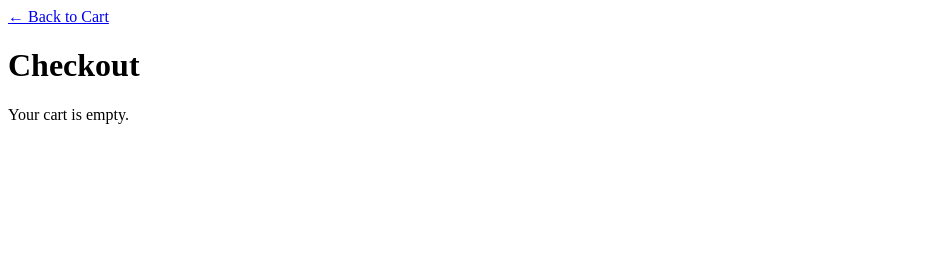
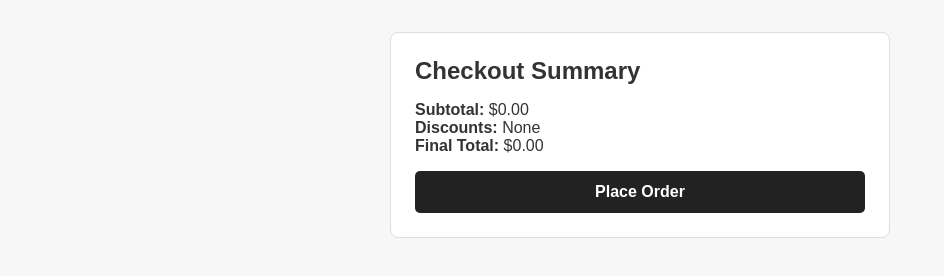
Before and after one commit to br1anna-p/LaceUp, a website: page public/checkout.html in a window 1280 px wide. Shown: the whole page, without its empty margins (0-944 px from the left). Drawn offline with Linux system fonts and the light colour scheme.

Commit message:
Update checkout.html with new styles and structure

```diff
--- a/public/checkout.html
+++ b/public/checkout.html
@@ -3,18 +3,48 @@
 <head>
   <meta charset="UTF-8">
   <title>Checkout</title>
-  <link rel="stylesheet" href="styles.css">
+  <link rel="stylesheet" href="style.css">
+  <style>
+    .checkout-box {
+      width: 90%;
+      max-width: 500px;
+      margin: 2rem auto;
+      background: white;
+      padding: 1.5rem;
+      border-radius: 8px;
+      border: 1px solid #ddd;
+    }
+    .checkout-box h2 {
+      margin-bottom: 1rem;
+    }
+    .btn-place-order {
+      margin-top: 1rem;
+      padding: 12px;
+      background: #222;
+      color: #fff;
+      border: none;
+      width: 100%;
+      border-radius: 5px;
+      cursor: pointer;
+      font-size: 16px;
+      font-weight: bold;
+    }
+  </style>
 </head>
 <body>
 
-<a href="/cart.html" class="back-home">← Back to Cart</a>
+  <div class="checkout-box">
+    <h2>Checkout Summary</h2>
 
-<h1>Checkout</h1>
+    <div id="checkout-items"></div>
 
-<div id="checkout-summary"></div>
+    <p><strong>Subtotal:</strong> $<span id="checkout-subtotal">0.00</span></p>
+    <p><strong>Discounts:</strong> <span id="checkout-discounts">None</span></p>
+    <p><strong>Final Total:</strong> $<span id="checkout-total">0.00</span></p>
 
-<button id="place-order" class="back-home">Place Order</button>
+    <button class="btn-place-order" id="place-order-btn">Place Order</button>
+  </div>
 
-<script src="checkout.js"></script>
+  <script src="checkout.js"></script>
 </body>
 </html>
```
